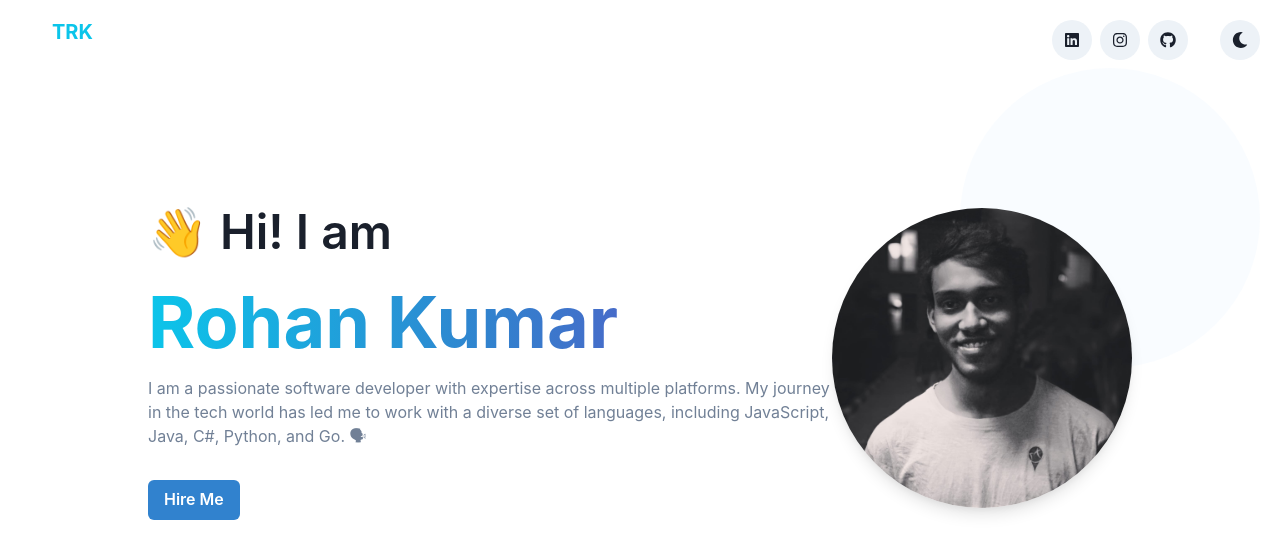
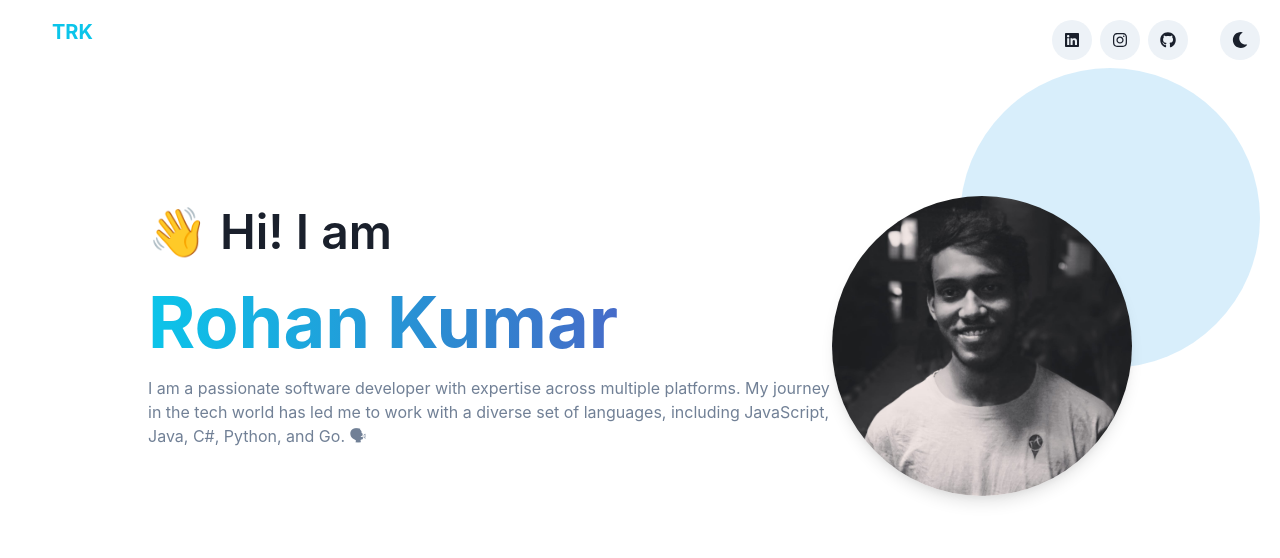
Before and after one commit to rohank05/Portfolio, a React (Vite) app: page / in a window 1280 px wide. Shown: the top 558 px of the page. Built offline with nearby package versions, Linux system fonts and the light colour scheme; no server answers.

Commit message:
fixed circle opacity

```diff
--- a/src/components/Header.jsx
+++ b/src/components/Header.jsx
@@ -21,7 +21,7 @@ const Header = () => {
             <Circle
                 position="absolute"
                 bg="blue.100"
-                opacity="0.1"
+                opacity={isDark ? 0.1 : 0.6}
                 w="300px"
                 h="300px"
                 alignSelf="flex-end"
@@ -51,13 +51,6 @@ const Header = () => {
                         has led me to work with a diverse set of languages,
                         including JavaScript, Java, C#, Python, and Go. 🗣
                     </Text>
-                    <Button
-                        mt={8}
-                        colorScheme="blue"
-                        onClick={() => window.open("https://therohankumar.com")}
-                    >
-                        Hire Me
-                    </Button>
                 </Box>
                 <Image
                     alignSelf="center"
```
